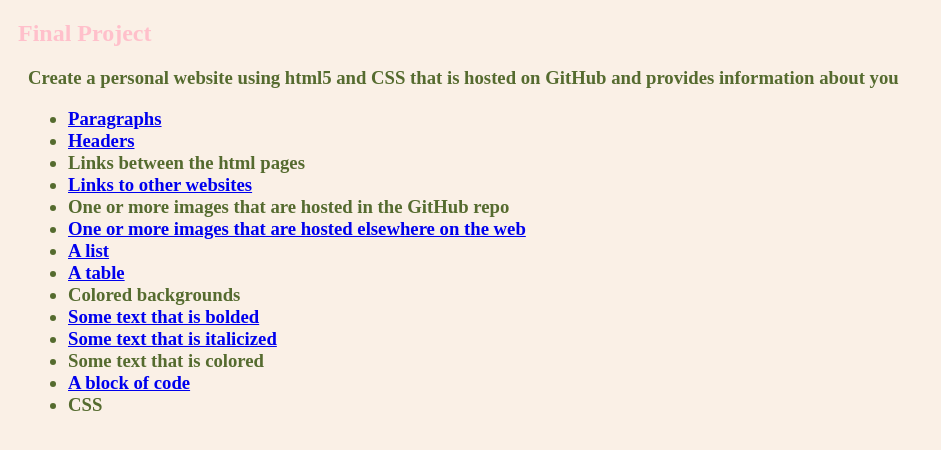
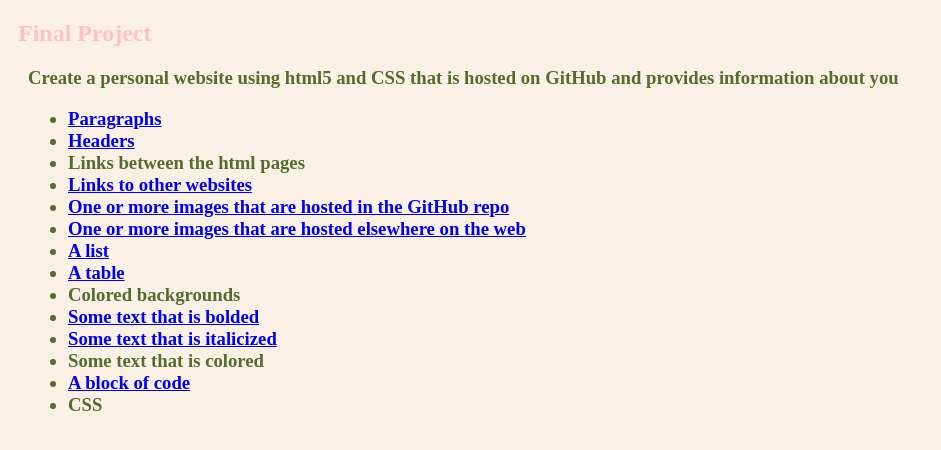
Before and after one commit to mmh9xx/mmh9xx.github.io, a plain HTML site: page index.html in a window 1280 px wide. Shown: the whole page, without its empty margins (0-941 px from the left). Drawn offline with Linux system fonts and the light colour scheme.

Commit message:
Update index.html

```diff
--- a/index.html
+++ b/index.html
@@ -14,7 +14,7 @@
   <li><a href="headersandlists.html" target="_blank">Headers</a></li>
   <li>Links between the html pages</li>
   <li><a href="paragraphs.html" target="_blank">Links to other websites</a></li>
-  <li>One or more images that are hosted in the GitHub repo</li>
+  <li><a href="puppy.jpg" target="_blank">One or more images that are hosted in the GitHub repo</a></li>
   <li><a href="outsidelink" target="_blank">One or more images that are hosted elsewhere on the web</a></li>
   <li><a href="headersandlists.html" target="_blank">A list</a></li>
   <li><a href="table.html" target="_blank">A table</a></li>
```
